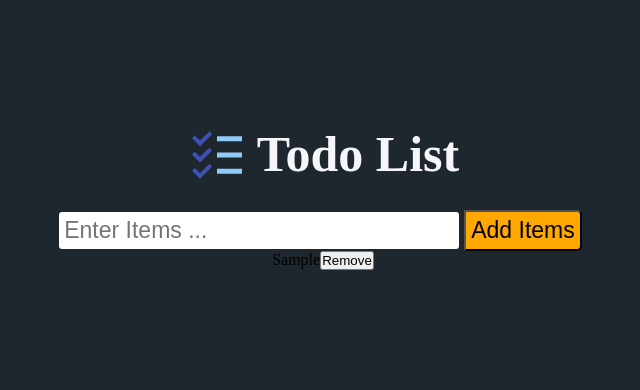
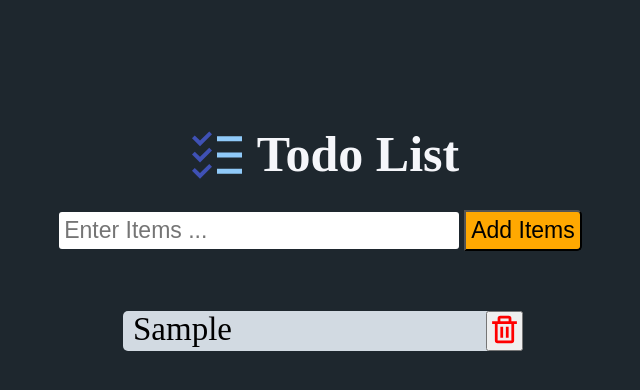
Before and after one commit to ketans2141/ReactJS, a React (Create React App) app in the folder todotest/: page / in a window 1280 px wide. Both pictures are taken after typing "Sample" into the empty fields and a click on the button "Add Items". Shown: the top 390 px of the page, without its empty margins (317-957 px from the left). Built offline with nearby package versions, Linux system fonts and the light colour scheme.

Commit message:
commit 4

```diff
--- a/todotest/src/components/Todo.css
+++ b/todotest/src/components/Todo.css
@@ -52,3 +52,31 @@ body{
     outline: none;
     background-color: #ffa801;
 }
+
+/* .itemsList{
+    width: 600px;
+    margin: 0 auto;
+    text-align: center;
+} */
+
+.input_btn{
+    margin-bottom: 50px;
+}
+.list{
+    display: flex;
+    justify-content: space-between;
+    width: 400px;
+    margin: 10px;
+    border-radius: 5px;
+    font-size: 33px;
+    background-color: #d2dae2;
+}
+
+span{
+    padding-left: 10px;
+}
+
+.trash_icon{
+    color: red;
+    font-size: 33px;
+}
--- a/todotest/src/components/Todo.jsx
+++ b/todotest/src/components/Todo.jsx
@@ -1,6 +1,7 @@
 import React,{useState} from "react";
 import "./Todo.css"
 import { FcTodoList } from "react-icons/fc";
+import { BiTrash } from "react-icons/bi";
 
 export function Todo(){
     const [items,setItems]=useState([]);
@@ -8,8 +9,8 @@ export function Todo(){
 
     const addItems=()=>{
 
-        if(items===""){
-         alert("Please add Item")
+        if(!items){
+            console.log("add")
         }
         else{
             setItems([...items,list]);
@@ -25,7 +26,7 @@ export function Todo(){
                     <h1 className="heading">Todo List</h1>
                 </div>
 
-               <div>
+               <div className="input_btn">
                     <input type="text" value={list} onChange={(e)=>setList(e.target.value)} placeholder="Enter Items ..." className="inputField"/>
                     <button onClick={addItems} className="addItem_btn">Add Items</button>
                 </div>
@@ -33,12 +34,13 @@ export function Todo(){
                 <div className="itemsList">
                     {
                     items.map((item)=>(
-                    <div>
+                    <div className="list">
                         <span>{item}</span>
                         <button onClick={()=>{
                         let filteredItems=items.filter((value)=>value!==item)
-                            setItems([...filteredItems])
-                        }}>Remove</button>
+                        setItems([...filteredItems])
+                        }
+                        }><BiTrash className="trash_icon"/></button>
 
                     </div>
                     ))}
```
